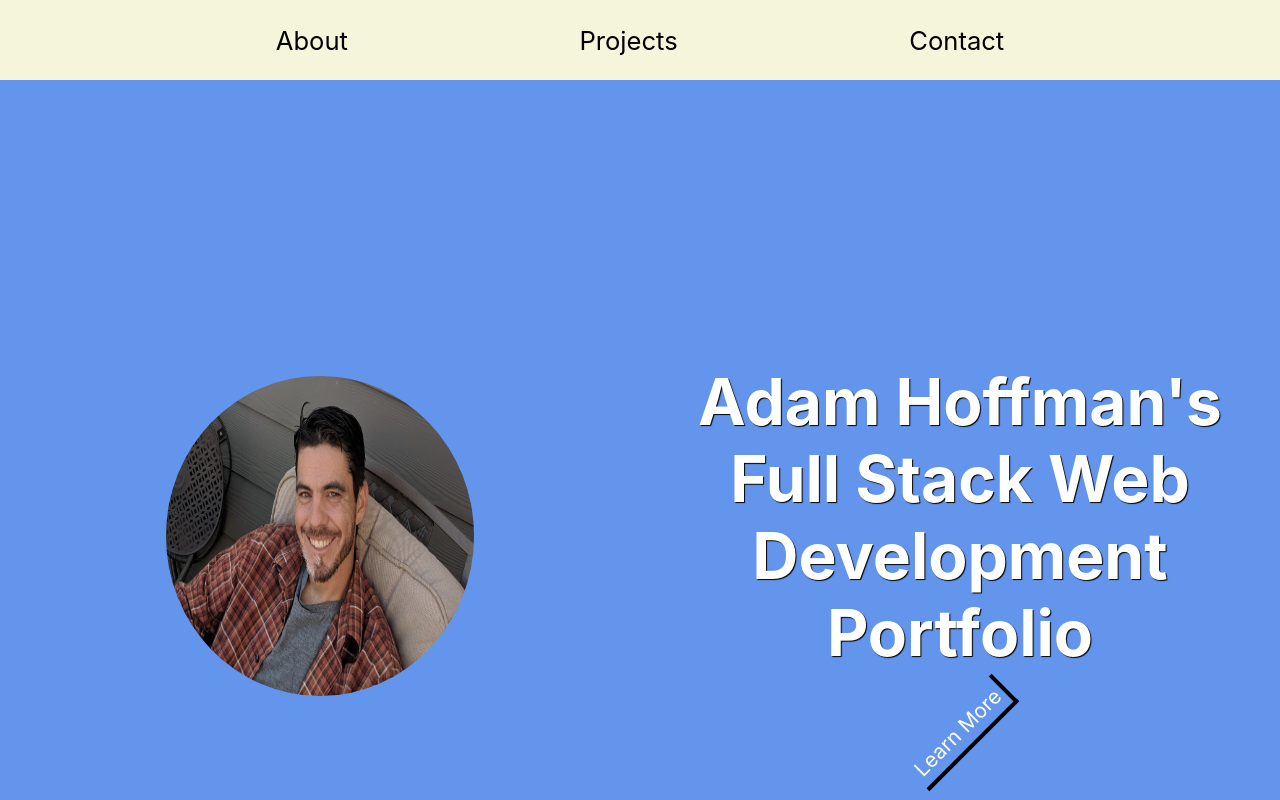
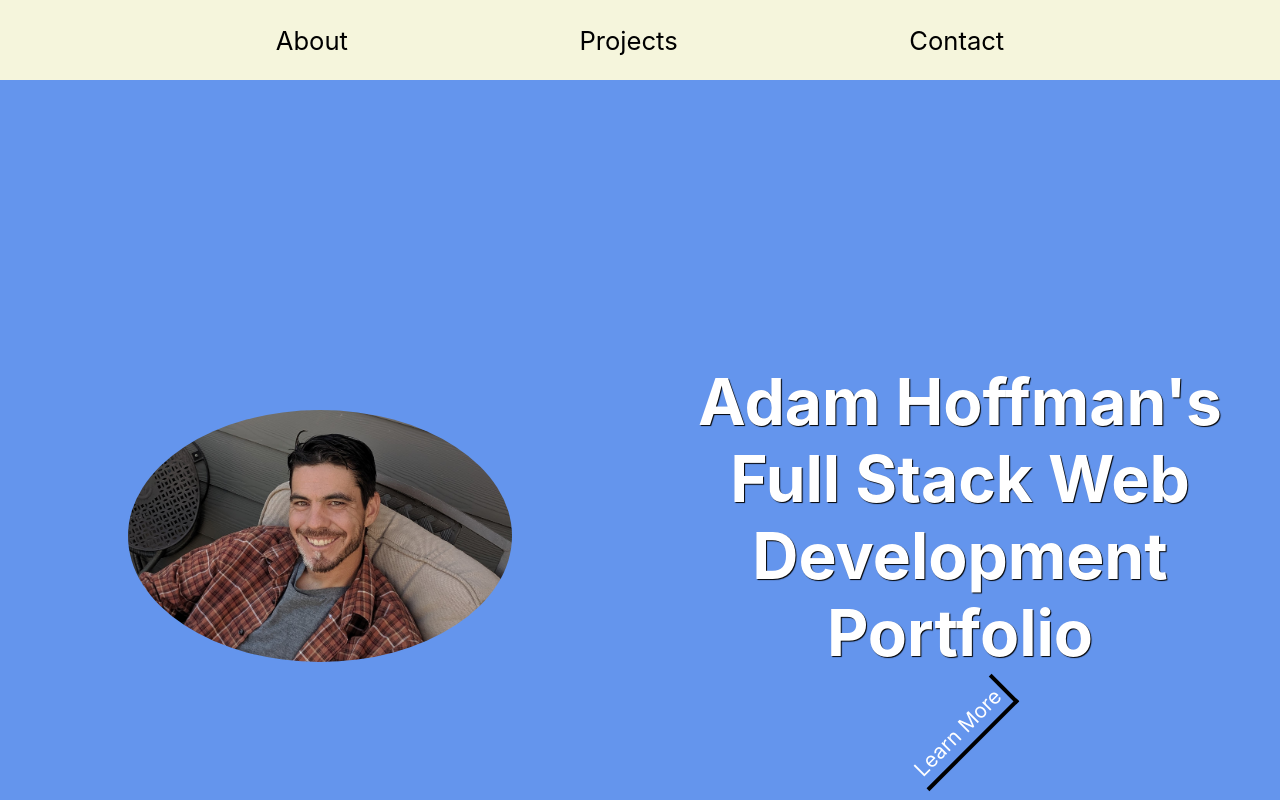
Before and after one commit to AdamHoffma/Portfolio-II, a React (Create React App) app in the folder client/: page / in a window 1280 px wide. Shown: the top 800 px of the page. Built offline with nearby package versions, Linux system fonts and the light colour scheme.

Commit message:
removed height from profile pic to reduce blur on different size screens

```diff
--- a/client/src/App.css
+++ b/client/src/App.css
@@ -98,8 +98,7 @@
 }
 
 .intro-pic {
-  width: 48%;
-  height: 35%;
+  width: 60%;
   border-radius: 50%;
 }
 
```
